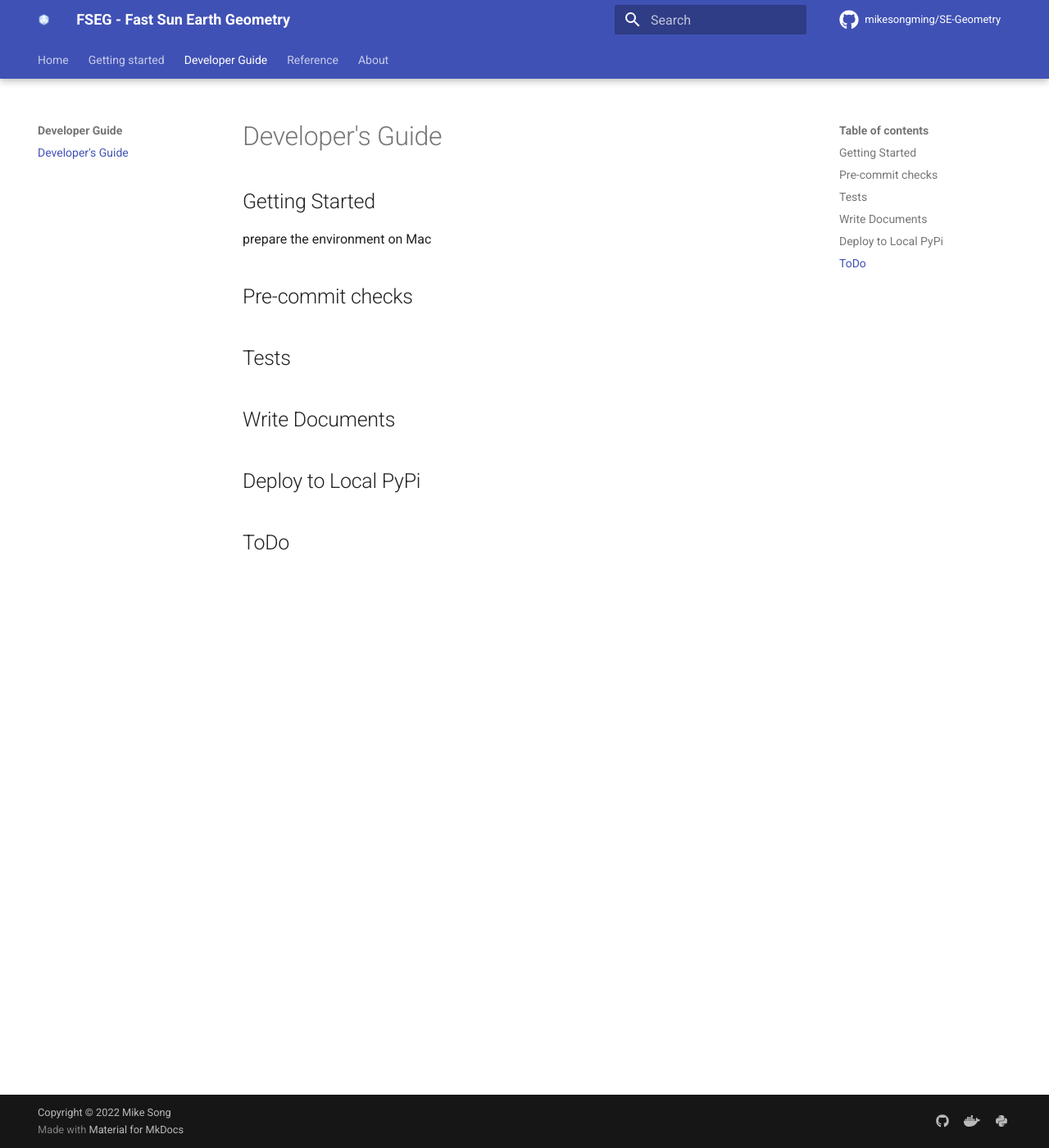
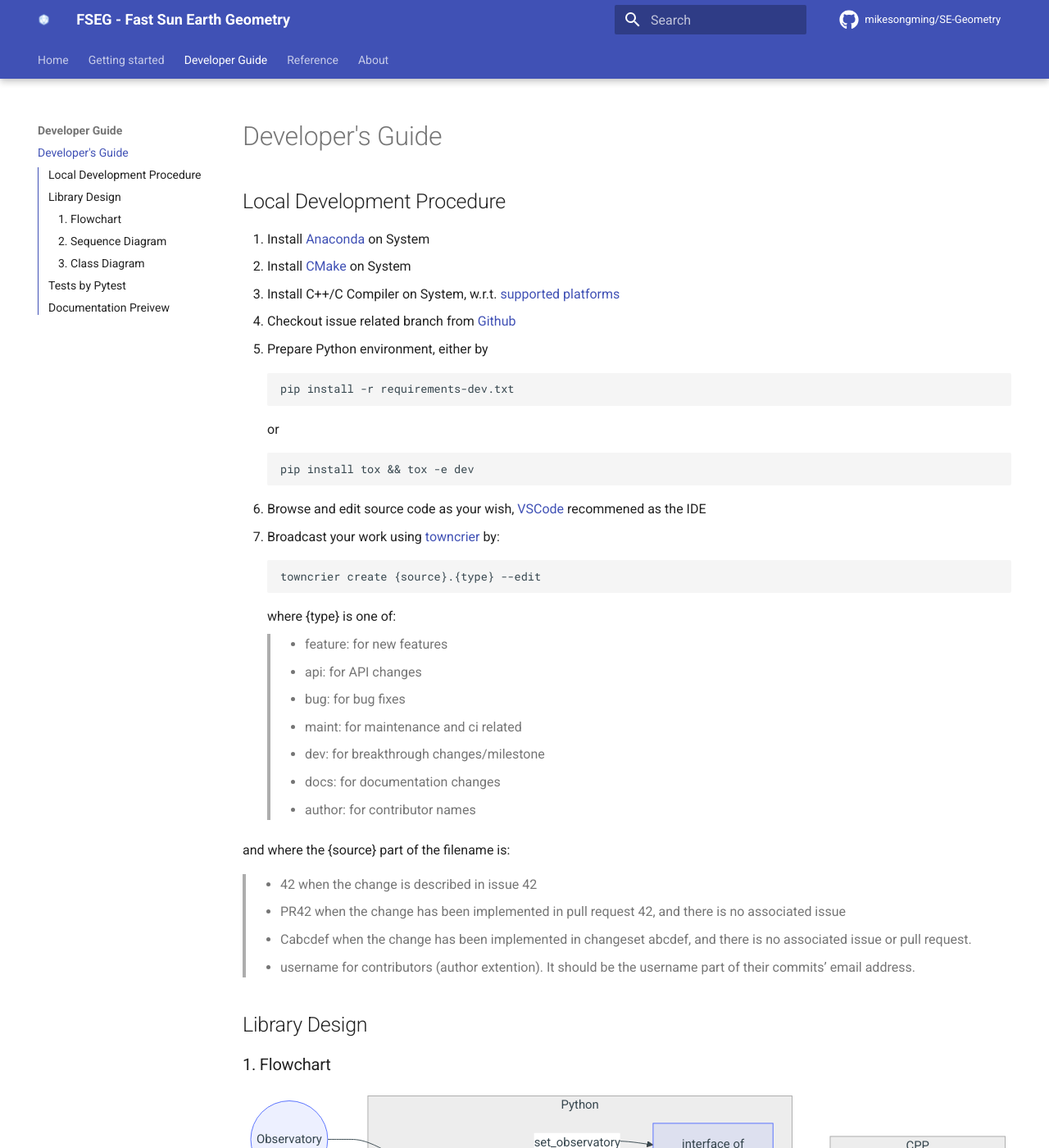
Before and after one commit to mikesongming/SE-Geometry, an MkDocs documentation site: the page built from docs/dev-guide/dev-guide.md, in a window 1280 px wide and 1400 px high. Shown: the whole window at 82% size. Built offline with MkDocs 1.6.1 and Material for MkDocs 9.7.7, drawn with Linux system fonts in a browser that asks for light colours; comment, search, counter and statistics services are not loaded; some of the changed text lies outside the part shown.

Commit message:
complete dev-guide

````diff
--- a/docs/dev-guide/dev-guide.md
+++ b/docs/dev-guide/dev-guide.md
@@ -1,19 +1,169 @@
 # Developer's Guide
 
-## Getting Started
+## Local Development Procedure
 
-prepare the environment on Mac
+1. Install [Anaconda](https://www.anaconda.com/) on System
+2. Install [CMake](https://cmake.org) on System
+3. Install C++/C Compiler on System, w.r.t. [supported platforms](https://mikesongming.github.io/SE-Geometry/#supported-platforms)
+4. Checkout issue related branch from [Github](https://github.com/mikesongming/SE-Geometry)
+5. Prepare Python environment, either by
+```
+pip install -r requirements-dev.txt
+```
+or
+```
+pip install tox && tox -e dev
+```
+6. Browse and edit source code as your wish, [VSCode](https://code.visualstudio.com/) recommened as the IDE
+7. Broadcast your work using [towncrier](https://towncrier.readthedocs.io/en/latest/) by:
+```
+towncrier create {source}.{type} --edit
+```
+where {type} is one of:
+> - feature: for new features
+> - api: for API changes
+> - bug: for bug fixes
+> - maint: for maintenance and ci related
+> - dev: for breakthrough changes/milestone
+> - docs: for documentation changes
+> - author: for contributor names
 
-## Pre-commit checks
+and where the {source} part of the filename is:
+> - 42 when the change is described in issue 42
+> - PR42 when the change has been implemented in pull request 42, and there is no associated issue
+> - Cabcdef when the change has been implemented in changeset abcdef, and there is no associated issue or pull request.
+> - username for contributors (author extention). It should be the username part of their commits’ email address.
 
+## Library Design
 
-## Tests
+<!--
+empowered by [Mermaid-Js](https://mermaid-js.github.io/mermaid/)
+-->
+### 1. Flowchart
 
+``` mermaid
+flowchart LR
+    i1((Observatory))
+    i2((OBS_TIME_T))
+    a1[SunEarthAnalyzer]
+    a2[interface of<br>SPA_Analyzer]
+    b1[SPA_Analyzer]
+    b2[(C implementation of<br>SPA algorithm)]
 
+    i1---a1
+    i2---a1
+    Python<===>|pybind11|CPP
 
-## Write Documents
+    subgraph Python
+        a1-->|set_observatory|a2
+        a1-->|sun_position_at|a2
+    end
 
+    subgraph CPP
+        direction TB
+        b1-->|calculate_sun_position_at|b2
+    end
+```
 
-## Deploy to Local PyPi
+### 2. Sequence Diagram
 
-## ToDo
+``` mermaid
+sequenceDiagram
+    participant SunEarthAnalyzer
+    participant SPA_Analyzer
+    participant SPA
+    SunEarthAnalyzer ->>+ SPA_Analyzer: load algorithm
+    SPA_Analyzer -->>- SunEarthAnalyzer: calculator
+
+    SunEarthAnalyzer ->> SPA_Analyzer: set observatory
+
+    SunEarthAnalyzer ->>+ SPA_Analyzer: sun position at ?
+    % break when observatory not set
+    %     SPA_Analyzer -->> SunEarthAnalyzer: RuntimeError
+    % end
+    SPA_Analyzer -->>+ SPA: calculate sun position at ?
+    % break when validate_inputs fails
+    %     SPA-->SPA_Analyzer: error code
+    % end
+    SPA -->> SPA: spa calcluate
+    SPA -->>- SPA_Analyzer: spa_data
+    SPA_Analyzer -->>- SunEarthAnalyzer: TopoCentricSunPositionResult
+```
+
+### 3. Class Diagram
+
+``` mermaid
+classDiagram
+    SunEarthAnalyzer "1" --> "0..1" Analyzer: load algorithm
+    SunEarthAnalyzer "1" --> "0..1" Observatory: set observatory
+    SunEarthAnalyzer --> TopoCentricSunPositionResult: sun position at
+    Analyzer <|-- SPA_Analyzer
+    Analyzer <|-- SG2_Analyzer
+    TopoCentricSunPositionResult --> OBS_TIME_T
+    class SunEarthAnalyzer {
+        +String algorithm
+        +Observatory observatory
+        -Analyzer _impl
+        +has_set_observatory()
+        +sun_position_at(obs_time: OBS_TIME_T)
+        -_load_algorithm()
+    }
+    class Analyzer {
+        -_observatory_set: bool = false
+        +virtual: get_observatory()
+        +virtual: set_observatory(kwargs)
+        +virtual: calc_sun_position_at(year,month,day,hour,minute,second)
+        +has_set_observatory()
+    }
+    <<interface>> Analyzer
+    class SPA_Analyzer {
+        -_observatory: map[string, double]
+        -_spa: spa_data
+
+    }
+    class SG2_Analyzer {
+        TODO
+    }
+    class Observatory {
+        +longitude: float
+        +latitude: float
+        +elevation: float
+        +timezone: float
+        +delta_ut1: float = 0
+        +delta_t: float = 0
+        +pressure: float = 0
+        +temperature: float = 0
+        +atmos_refract: float = 0
+    }
+
+    class OBS_TIME_T {
+        +year: int
+        +month: int
+        +day: int
+        +hour: int
+        +minute: int
+        +second: int
+    }
+    class TopoCentricSunPositionResult {
+        +zenith: float
+        +azimuth: float
+        +julian_day: float = None
+        +obs_time: OBS_TIME_T = None
+    }
+```
+
+## Tests by Pytest
+
+Currently, only Python code is tested by pytest. You are welcome to incorporate C++ tests.
+
+Testing via [tox](https://tox.readthedocs.io/):
+```
+tox -r -e dev -- -s -v
+```
+
+## Documentation Preivew
+
+Docs is managed by [Material for Mkdocs](https://squidfunk.github.io/mkdocs-material/). Preview docs by:
+```
+tox -r -e docs
+```
--- a/mkdocs.yml
+++ b/mkdocs.yml
@@ -23,7 +23,7 @@
     - navigation.expand
     - navigation.sections
     # - navigation.indexes
-    # - toc.integrate
+    - toc.integrate
     - navigation.top
   icon:
     repo: fontawesome/brands/github
@@ -53,6 +53,13 @@
   - pymdownx.tasklist:
       custom_checkbox: true
   - pymdownx.tilde
+  - pymdownx.superfences:
+      # renders textual graph descriptions into Mermaid graphs
+      custom_fences:
+        - name: mermaid
+          class: mermaid
+          format: !!python/name:pymdownx.superfences.fence_code_format
+
 
 
 plugins:
````
Also changed, not shown: docs/about/history.md (+2 -3 lines), docs/user-guide/install.md (+21 -24 lines), 2 other files.
